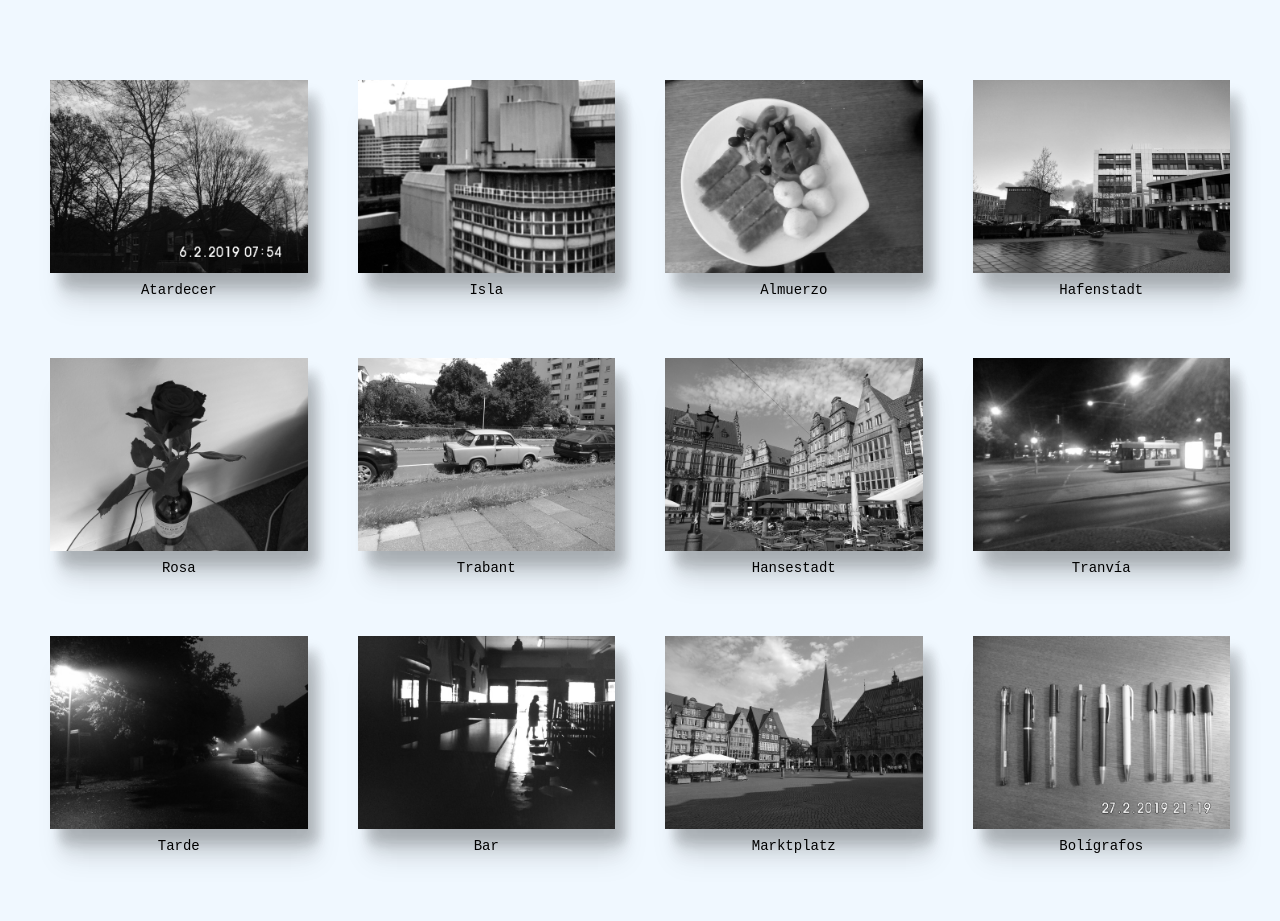
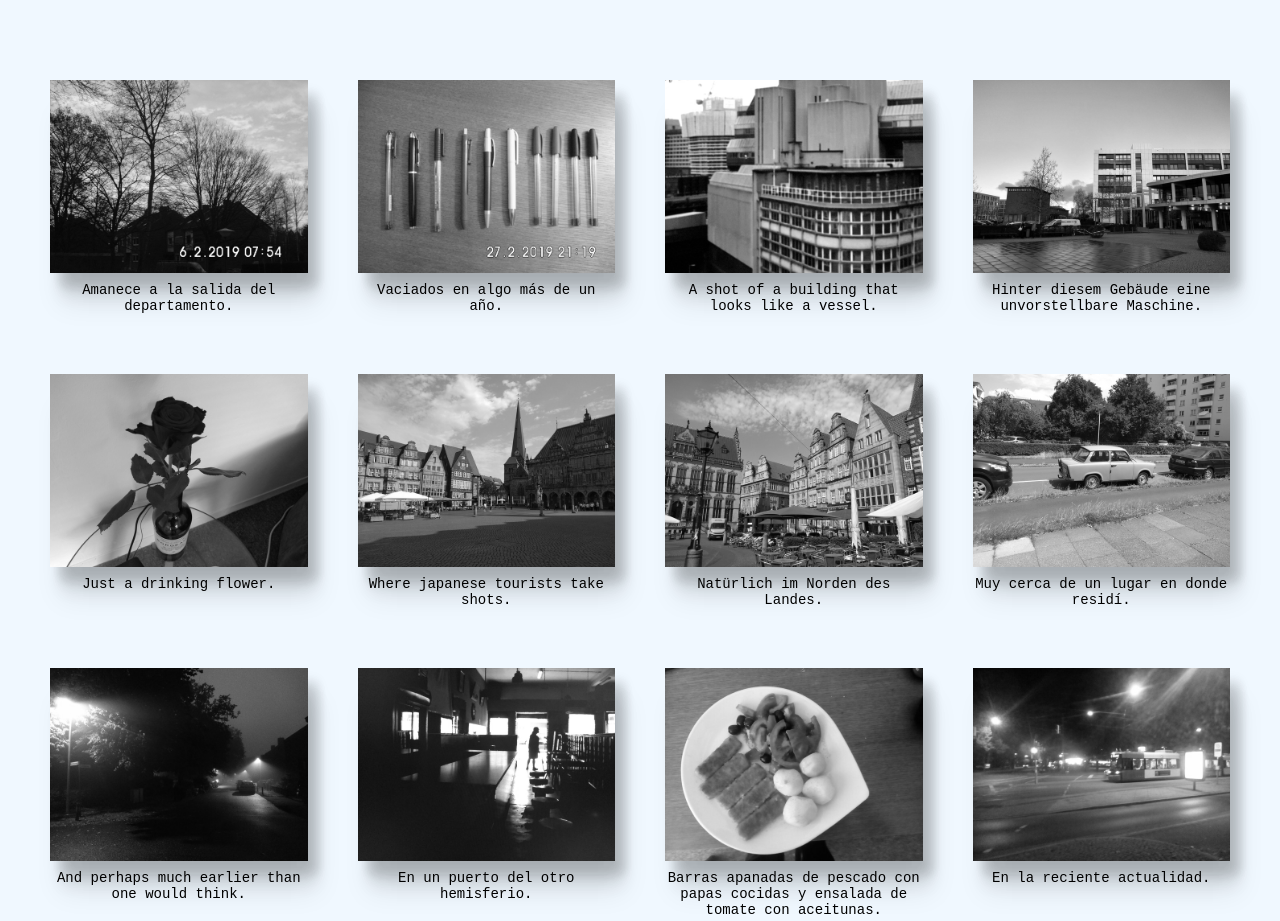
Before and after one commit to a26z/Fotos, a website: page index.html in a window 1280 px wide. Drawn offline with Linux system fonts and the light colour scheme.

Commit message:
module pics object

```diff
--- a/index.html
+++ b/index.html
@@ -19,35 +19,20 @@
 		</article>
 	</main>
 	<!-- ============== Javascript ============== -->
-	<script src="js/main.js"></script>
-	<script>
-		// add image items to container
-		let imgs = [
-			["img/0.jpg", "Atardecer"],
-			["img/2.jpg", "Isla"],
-			["img/10.jpg", "Almuerzo"],
-			["img/3.jpg", "Hafenstadt"],
-			["img/4.jpg", "Rosa"],
-			["img/7.jpg", "Trabant"],
-			["img/6.jpg", "Hansestadt"],
-			["img/11.jpg", "Tranvía"],
-			["img/8.jpg", "Tarde"],
-			["img/9.jpg", "Bar"],
-			["img/5.jpg", "Marktplatz"],
-			["img/1.jpg", "Bolígrafos"]
-		];
-		imgs.forEach(pic => {
+	<script type="module">
+		import { images } from './js/images.js';
+		images.forEach(pic => {
 			let figure = document.createElement("FIGURE");
 			let caption = document.createElement("FIGCAPTION");
-			figure.setAttribute("id", pic[1]);
+			figure.setAttribute("id", pic.alt);
 			document.querySelector(".container").appendChild(figure);
 			let image = new Image();
-			image.src = pic[0];
+			image.src = pic.path;
 			image.setAttribute("class", "vorschau trigger");
-			image.setAttribute("alt", pic[1]);
-			document.getElementById(pic[1]).appendChild(image);
-			document.getElementById(pic[1]).appendChild(caption);
-			let captionText = document.createTextNode(pic[1]);
+			image.setAttribute("alt", pic.alt);
+			document.getElementById(pic.alt).appendChild(image);
+			document.getElementById(pic.alt).appendChild(caption);
+			let captionText = document.createTextNode(pic.caption);
 			caption.appendChild(captionText);
 		});
 
--- /dev/null
+++ b/js/images.js
@@ -0,0 +1,62 @@
+export const images = [
+    {
+        path: 'img/0.jpg',
+        alt: 'Dawn',
+        caption: 'Amanece a la salida del departamento.'
+    },
+    {
+        path: 'img/1.jpg',
+        alt: 'Bolígrafos',
+        caption: 'Vaciados en algo más de un año.'
+    },
+    {
+        path: 'img/2.jpg',
+        alt: 'Building',
+        caption: 'A shot of a building that looks like a vessel.'
+    },
+    {
+        path: 'img/3.jpg',
+        alt: 'Hafenstadt',
+        caption: 'Hinter diesem Gebäude eine unvorstellbare Maschine.'
+    },
+    {
+        path: 'img/4.jpg',
+        alt: 'Rose',
+        caption: 'Just a drinking flower.'
+    },
+    {
+        path: 'img/5.jpg',
+        alt: 'Marktplatz',
+        caption: 'Where japanese tourists take shots.'
+    },
+    {
+        path: 'img/6.jpg',
+        alt: 'Hansestadt',
+        caption: 'Natürlich im Norden des Landes.'
+    },
+    {
+        path: 'img/7.jpg',
+        alt: 'Trabant',
+        caption: 'Muy cerca de un lugar en donde residí.'
+    },
+    {
+        path: 'img/8.jpg',
+        alt: 'Tarde',
+        caption: 'And perhaps much earlier than one would think.'
+    },
+    {
+        path: 'img/9.jpg',
+        alt: 'Bar',
+        caption: 'En un puerto del otro hemisferio.'
+    },
+    {
+        path: 'img/10.jpg',
+        alt: 'Almuerzo',
+        caption: 'Barras apanadas de pescado con papas cocidas y ensalada de tomate con aceitunas.'
+    },
+    {
+        path: 'img/11.jpg',
+        alt: 'Tranvía',
+        caption: 'En la reciente actualidad.'
+    }
+]
```
